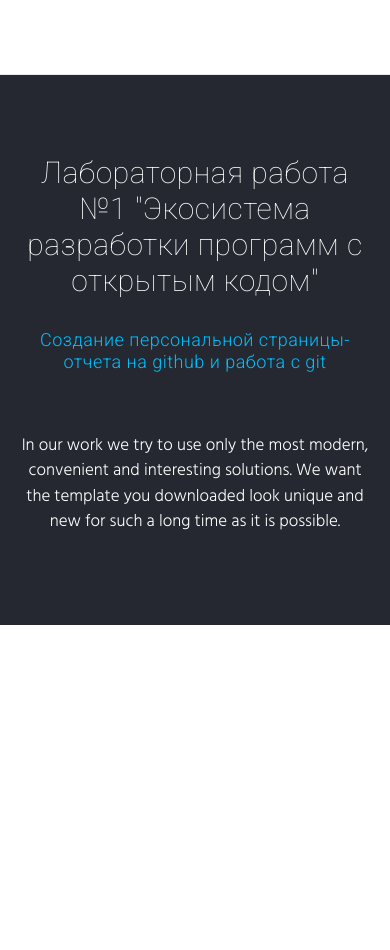
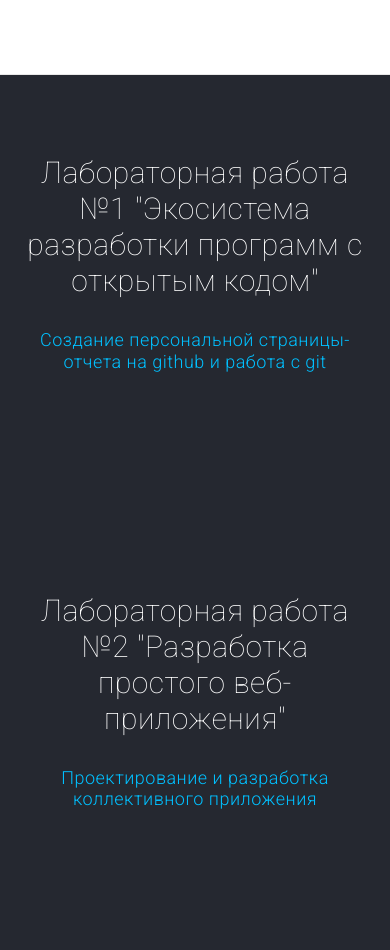
Before and after one commit to slava6370/biz.github.io, a plain HTML site: page index.html in a window 390 px wide. Shown: the part 1979-2929 px from the top of the page. Before the commit the page ends 2604 px from the top, so only its background shows below. Drawn offline with Linux system fonts and the light colour scheme.

Commit message:
Update index.html

```diff
--- a/index.html
+++ b/index.html
@@ -114,11 +114,25 @@
 						<div class="editContent">
 							<h2>Лабораторная работа №1 "Экосистема разработки программ с открытым кодом"</h2>
 							<h4 class="sub-title">Создание персональной страницы-отчета на github и работа с git</h4>
-							<p>In our work we try to use only the most modern, convenient and interesting solutions. We want the template you downloaded look unique and new for such a long time as it is possible. </p>
 						</div>
 					</div>
 				</div>
 			</div>
+			</section><!-- CONTENT HALF RIGHT BLOCK -->
+		<section id="content-half-right" class="bg-color1 dark-bg">
+			<div class="container">
+				<div class="row">
+					<div class="col-lg-4 col-lg-offset-8 col-md-5 col-md-offset-7">
+						<div class="editContent">
+							<h2>Лабораторная работа №2
+"Разработка простого веб-приложения"</h2>
+							<h4 class="sub-title">Проектирование и разработка коллективного приложения</h4>
+						</div>
+					</div>
+				</div>
+			</div>
+			<div class="container-half container-half-left cover-bg" style="background-image:url(images/bg1.jpg)"></div>
+		</section></div>
 			<div class="container-half container-half-left cover-bg" style="background-image:url(images/bg1.jpg)"></div>
 		</section></div>
     <!-- /#wrap -->
```
